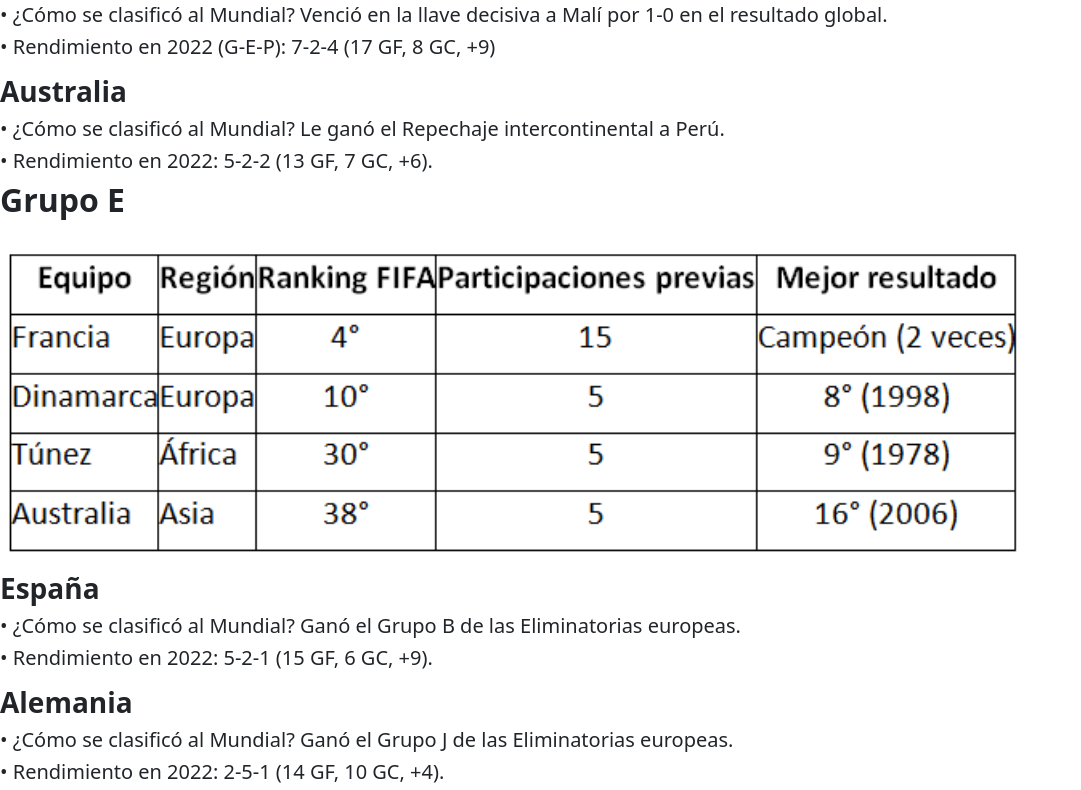
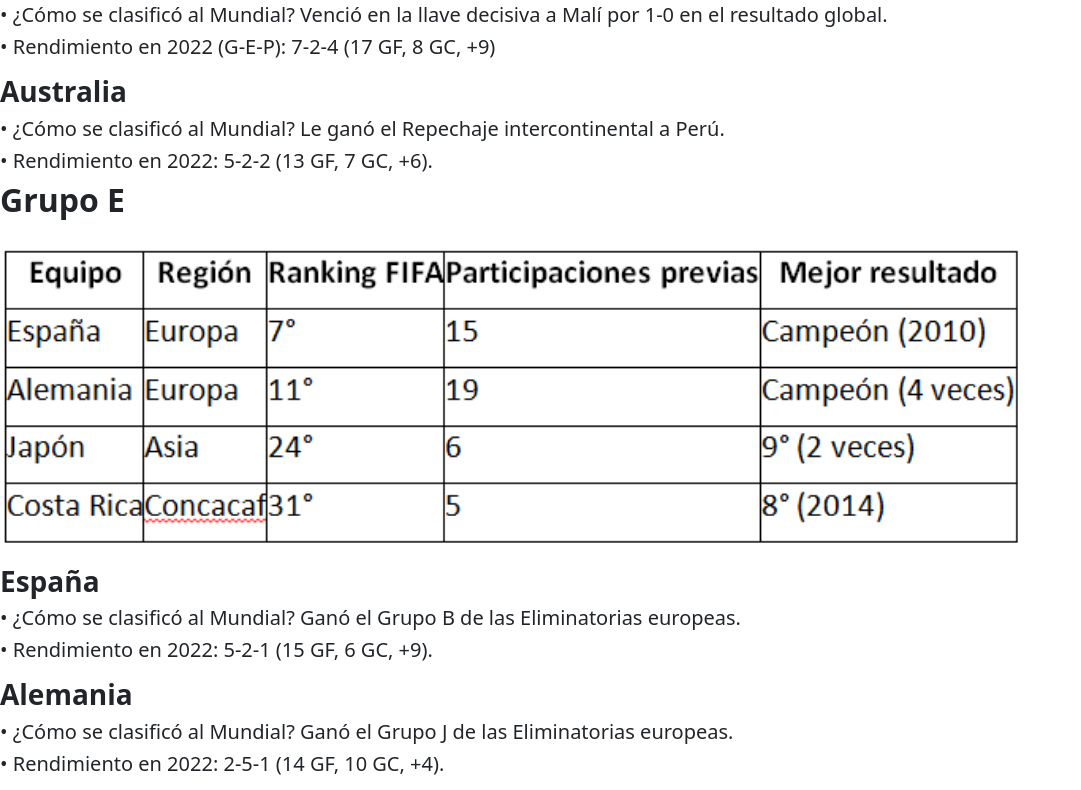
Before and after one commit to hagarcia-uniandes/bettergol, a Flask app: template flask_app/templates/calendario.html in a window 1280 px wide. Shown: the part 3458-4248 px from the top of the page, without its empty margins (0-1081 px from the left). Run offline with Flask 2, Linux system fonts and the light colour scheme; the template is opened without the code that fills it, so the values that code supplies are empty; some libraries are stand-ins or nearby versions.

Commit message:
Add files via upload

```diff
--- a/flask_app/templates/calendario.html
+++ b/flask_app/templates/calendario.html
@@ -141,7 +141,7 @@
     </div>
     <div>
         <h2><b>Grupo E</b></h2>
-        <img class="mt-3" src="../static/img/grupo_d.png" width="80%" alt="">
+        <img class="mt-3" src="../static/img/grupo_e.png" width="80%" alt="">
     </div>
     <div class="mt-3">
         <h3><b>España</b></h3>
```
